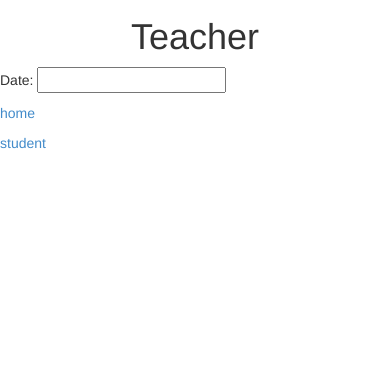
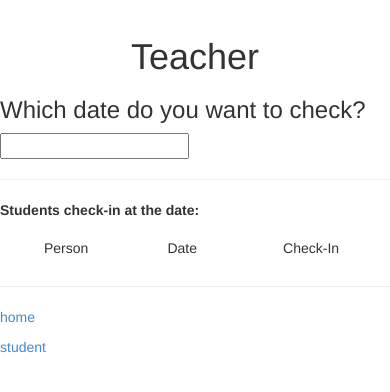
Before and after one commit to PatrickSeet/pa2chu, a Django app: page /teacher/ in a window 390 px wide; the page is wider, and only the part inside the window is pictured. Shown: the part 55-447 px from the top of that part. Run offline with Django 3.2, Linux system fonts and the light colour scheme; parts of the project's set-up code (start-up, migrations or seed data) failed here and were passed over; some libraries are stand-ins or nearby versions.

Commit message:
teacher and student functions

```diff
--- a/chu2pa/forms.py
+++ b/chu2pa/forms.py
@@ -2,7 +2,7 @@ from django import forms
 from django.contrib.auth.admin import UserAdmin
 from django.contrib.auth.forms import UserCreationForm
 from django.contrib.auth.models import User
-from chu2pa.models import UserStatus
+from chu2pa.models import UserStatus, Calendar
 
 
 class EmailUserCreationForm(UserCreationForm):
@@ -24,10 +24,10 @@ class EmailUserCreationForm(UserCreationForm):
         except User.DoesNotExist:
             return username
         raise forms.ValidationError(self.error_messages['duplicate_username'])
+
     class Meta(UserCreationForm.Meta):
         model = UserStatus
         fields = ("username", "email", "password1", "password2", "first_name", "last_name", "title")
 
 class MyUserAdmin(UserAdmin):
     add_form = EmailUserCreationForm
-# class CalendarForm()
--- a/chu2pa/models.py
+++ b/chu2pa/models.py
@@ -14,7 +14,7 @@ class UserStatus(AbstractUser):
 class Calendar(models.Model):
     date = models.CharField(max_length=100)
     person = models.ForeignKey(UserStatus, related_name="person")
-    status = models.BooleanField(default=False)
+    status = models.CharField(max_length=100, default=False)
 
     def __unicode__(self):
         return self.date
--- /dev/null
+++ b/chu2pa/static/js/calendar.js
@@ -0,0 +1,33 @@
+var dateAsString;
+
+$(document).ready(function() {
+
+    $("#datepicker").datepicker({
+        onSelect: function (dateText, inst) {
+            dateAsString = dateText.toString();
+            $('#teacher_view').html("");
+            $.ajax ({
+                url: '/teacher_overview/',
+                type: 'POST',
+                dataType: "json",
+                data: JSON.stringify(dateAsString),
+                success: function(data){
+                    for (i=0; i<data.length; i++) {
+                        person = data[i].person;
+                        date = data[i].date;
+                        status = data[i].status;
+                        $('#teacher_view').append(
+                            "<tr align='center'>" +
+                            "<td>" + person + "</td>" +
+                            "<td>" + date + "</td>" +
+                            "<td>" + status + "</td>" +
+                            "</tr>"
+                        )
+
+                    }
+                }
+            })
+        }
+    });
+
+});
--- a/chu2pa/static/js/index.js
+++ b/chu2pa/static/js/index.js
@@ -1,32 +1,24 @@
 $(document).ready(function(){
+
     $('#student_check').on('click', function(){
+        status = $('input[name=group1]:checked').val();
         $.ajax({
             url: '/student_check/',
             type: 'POST',
             dataType: "json",
+            data: JSON.stringify(status),
             success:function(data){
-                var currentDate = new Date();
-                var day = currentDate.getDate();
-                var month = currentDate.getMonth() + 1;
-                var year = currentDate.getFullYear();
-                date = day + '/' + month + '/' + year;
-                $('#student_status').append(
-                    "<p>Person:" + data.person + "</p>" +
-                    "<p>Person:" + date + "</p>" +
-                    "<p>Person:" + data.status + "</p>"
+                $('#checkin_show').append(
+                    "<tr align='center'>" +
+                    "<td>" + data.person + "</td>" +
+                    "<td>" + data.date + "</td>" +
+                    "<td>" + data.status + "</td>" +
+                    "</tr>"
                 )
             }
         })
     });
 
-    $( "#datepicker" ).datepicker();
-
-    $(document).on('click', '.find', function(){
-        console.log("hell ya");
-        teacher_choose = $("#datepicker").val();
-        console.log(teacher_choose);
-    });
-
 
 
 });
--- a/chu2pa/templates/teacher.html
+++ b/chu2pa/templates/teacher.html
@@ -11,18 +11,40 @@
     <link rel="stylesheet" type="text/css" href="{% static 'css/main.css' %}">
     <script src="//ajax.googleapis.com/ajax/libs/jquery/1.11.1/jquery.min.js"></script>
     <script src="{% static 'js/jquery-ui.js' %}"></script>
+    <script src="{% static 'js/calendar.js' %}"></script>
     <script src="{% static 'js/index.js' %}"></script>
 {#    <link href='http://fonts.googleapis.com/css?family=Lobster' rel='stylesheet' type='text/css'>#}
 
 {% endblock head %}
 
 {% block content %}
+    <div class="row">
+        <div class="col-md-2">
+            <h1 align="center">Teacher</h1>
+        </div>
+        <div class="col-md-8">
 
-        <h1 align="center">Teacher</h1>
+            <h3>Which date do you want to check?</h3>
+            <p> <input type="text" id="datepicker"></p>
+            <hr>
+            <p><b>Students check-in at the date:</b></p>
+            <table class='table table-hover table-striped'>
+                <thead>
+                    <tr align="center">
+                        <td>Person</td>
+                        <td>Date</td>
+                        <td>Check-In</td>
+                    </tr>
+                </thead>
+                <tbody id='teacher_view'>
+                </tbody>
+            </table>
 
-    <p>Date: <input type="text" id="datepicker"></p>
 
-    <p><a href="{% url 'home' %}">home</a></p>
-    <p><a href="{% url 'student' %}">student</a></p>
-
+            <hr>
+            <p><a href="{% url 'home' %}">home</a></p>
+            <p><a href="{% url 'student' %}">student</a></p>
+        </div>
+        <div class="col-md-2"></div>
+    </div>
 {% endblock content %}
--- a/chu2pa/views.py
+++ b/chu2pa/views.py
@@ -2,6 +2,7 @@ import json
 from django.contrib.auth.decorators import login_required
 from django.core import serializers
 from django.core.mail import EmailMultiAlternatives
+from django.forms import model_to_dict
 from django.http import HttpResponse
 from django.shortcuts import render, redirect
 
@@ -25,8 +26,8 @@ def teacher(request):
     return render(request, 'teacher.html')
 
 def student(request):
-
-    return render(request, 'student.html')
+    logs = Calendar.objects.filter(person=request.user)
+    return render(request, 'student.html', {'logs': logs})
 
 @csrf_exempt
 def student_check(request):
@@ -39,7 +40,8 @@ def student_check(request):
 
     fulldate = month + "/" + day + "/" + year
 
-    check_in = Calendar.objects.create(person=request.user, date=fulldate, status=True )
+    data = json.loads(request.body)
+    check_in = Calendar.objects.create(person=request.user, date=fulldate, status=data )
     person = check_in.person.username
     status = check_in.status
 
@@ -48,6 +50,22 @@ def student_check(request):
               'status': status
                }
     return HttpResponse(json.dumps(result),
+                        content_type='application/json')
+
+@csrf_exempt
+def teacher_overview(request):
+    collection = []
+    data = json.loads(request.body)
+    students_of_day = Calendar.objects.filter(date=data)
+    for student in students_of_day:
+        person = model_to_dict(student.person)
+        person_name = person['username']
+        collection.append({
+            'person': person_name,
+            'date': student.date,
+            'status': student.status
+            })
+    return HttpResponse(json.dumps(collection),
                         content_type='application/json')
 
 @login_required
--- a/pa2chu/urls.py
+++ b/pa2chu/urls.py
@@ -8,6 +8,7 @@ urlpatterns = patterns('',
 
     url(r'^$', 'chu2pa.views.home', name='home'),
     url(r'^student_check/$', 'chu2pa.views.student_check', name='student_check'),
+    url(r'^teacher_overview/$', 'chu2pa.views.teacher_overview', name='teacher_overview'),
     url(r'^teacher/$', 'chu2pa.views.teacher', name='teacher'),
     url(r'^student/$', 'chu2pa.views.student', name='student'),
 
```
Also changed, not shown: chu2pa/templates/student.html (+39 -7 lines), chu2pa/migrations/0002_auto_20141015_0636.py (added).
